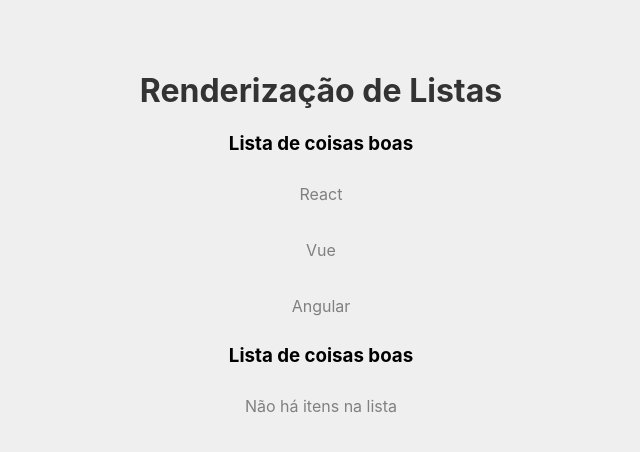
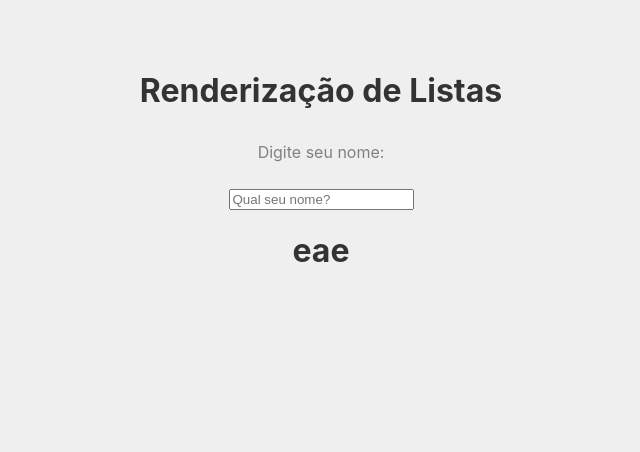
Before and after one commit to while-kaique/Aprendendo-React, a React (Create React App) app in the folder my-app/: page / in a window 1280 px wide. Shown: the top 452 px of the page, without its empty margins (319-959 px from the left). Built offline with nearby package versions, Linux system fonts and the light colour scheme.

Commit message:
State Lift

```diff
--- a/my-app/src/App.js
+++ b/my-app/src/App.js
@@ -1,12 +1,18 @@
+import { useState } from 'react';
 import './App.css';
-import OutraLista from './components/OutraLista';
+import BemVindos from './components/BemVindos'
+import Saudacao from './components/Saudacao';
+
 function App() {
-  const meusItens = ['React', 'Vue', 'Angular']
+
+  const [nome, setNome] = useState()
+
   return (
     <div className="App">
       <h1>Renderização de Listas</h1>
-      <OutraLista itens={meusItens}/>
-      <OutraLista itens={[]}/>
+      <BemVindos setNome={setNome}/>
+      <Saudacao nome={nome} />
+      <h1>eae</h1>
     </div>
   );
 }
--- /dev/null
+++ b/my-app/src/components/BemVindos.jsx
@@ -0,0 +1,10 @@
+function BemVindos ( { setNome } ) {
+    return (
+        <div>
+            <p>Digite seu nome:</p>
+            <input type="text" placeholder="Qual seu nome?" onChange={(e)=>setNome(e.target.value)} />
+        </div>
+    )
+}
+
+export default BemVindos
--- /dev/null
+++ b/my-app/src/components/Saudacao.jsx
@@ -0,0 +1,12 @@
+function Saudacao ({nome}) {
+    function gerarSaudacao (algumNome){
+        return `Seu nome é ${algumNome}, certo?`
+    }
+    return (
+        <>
+            {nome && <h1>{gerarSaudacao(nome)}</h1>}
+        </>
+    )
+}
+
+export default Saudacao
```
